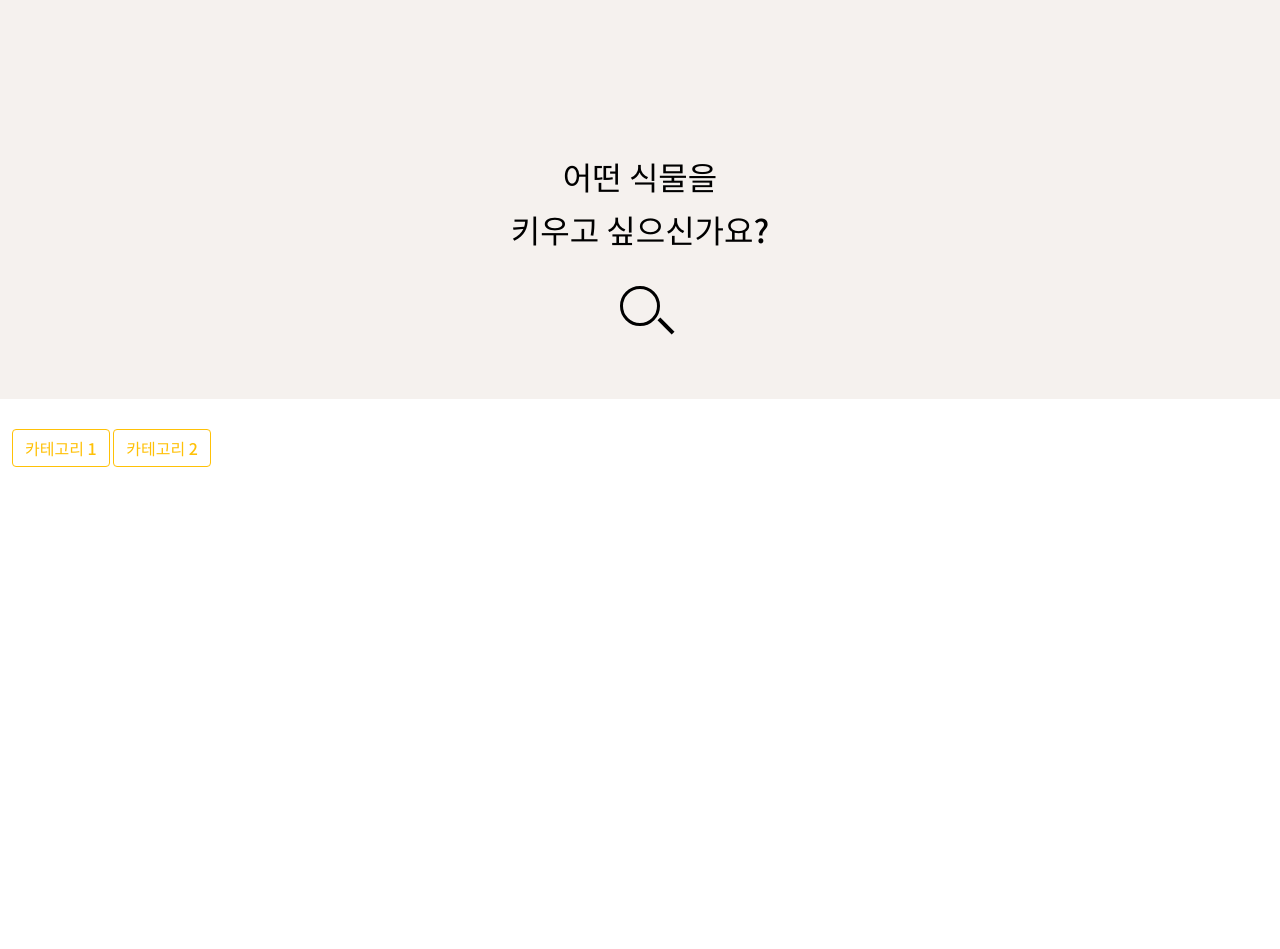
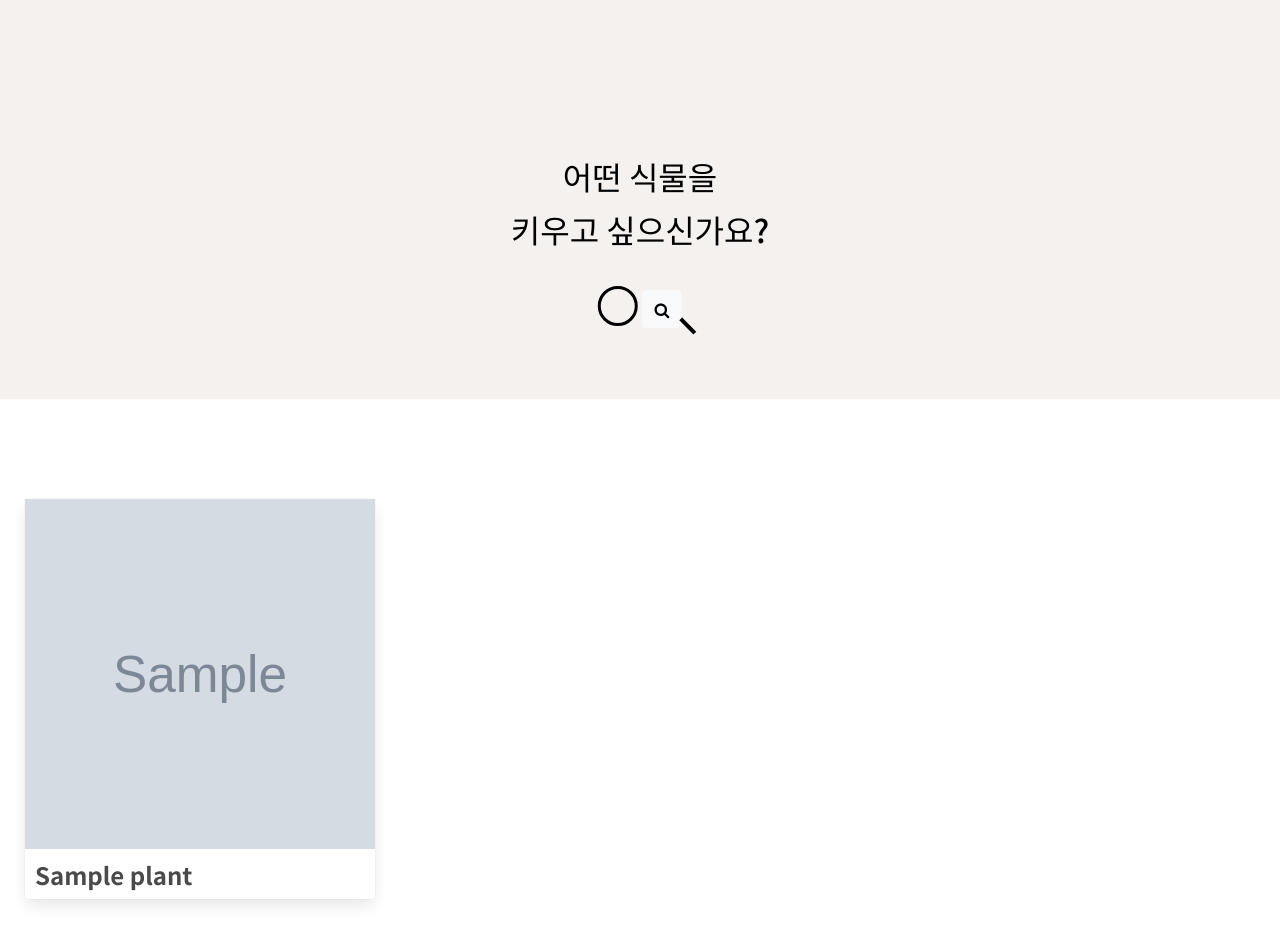
Before and after one commit to hyemco/hh99-mini_project, a Flask app: template templates/index.html in a window 1280 px wide; the page is wider, and only the part inside the window is pictured. Shown: the part 81-1030 px from the top of that part. Before the commit the page ends 548 px from the top of that part, so only its background shows below. Run offline with Flask 2, Linux system fonts and the light colour scheme; the template is opened without the code that fills it: most values are stand-ins (such as "Sample title", 1, 10 or a date in 2020); grey boxes marked "Sample" are stand-in pictures; a database or web service that is not in the repository returns one stand-in record (values such as "Sample title"); data that the repository does not hold is empty; some libraries are stand-ins or nearby versions.

Commit message:
로그인 완료/메인페이지 수정

```diff
--- a/app.py
+++ b/app.py
@@ -5,7 +5,6 @@ import hashlib
 from flask import Flask, render_template, jsonify, request, redirect, url_for
 from werkzeug.utils import secure_filename
 from datetime import datetime, timedelta
-
 
 app = Flask(__name__)
 app.config["TEMPLATES_AUTO_RELOAD"] = True
@@ -16,18 +15,18 @@ SECRET_KEY = 'SPARTA'
 # 서버용 mongodb
 client = MongoClient('3.35.17.197', 27017, username="test", password="test")
 
-# 로컬용 mongodb
+# 로컬호스트용 mongodb
 # client = MongoClient('localhost', 27017)
 db = client.dbmini_project
 
-
 @app.route('/')
 def home():
+    plant_card = list(db.plants.find({}, {'_id':False}).limit(30))
     token_receive = request.cookies.get('mytoken')
     try:
         payload = jwt.decode(token_receive, SECRET_KEY, algorithms=['HS256'])
 
-        return render_template('index.html')
+        return render_template('index.html', plant_card=plant_card)
     except jwt.ExpiredSignatureError:
         return redirect(url_for("login", msg="로그인 시간이 만료되었습니다."))
     except jwt.exceptions.DecodeError:
@@ -40,9 +39,23 @@ def login():
     return render_template('login.html', msg=msg)
 
 
-# API - 로그인
+@app.route('/user/<username>')
+def user(username):
+    # 각 사용자의 프로필과 글을 모아볼 수 있는 공간
+    token_receive = request.cookies.get('mytoken')
+    try:
+        payload = jwt.decode(token_receive, SECRET_KEY, algorithms=['HS256'])
+        status = (username == payload["id"])  # 내 프로필이면 True, 다른 사람 프로필 페이지면 False
+
+        user_info = db.users.find_one({"username": username}, {"_id": False})
+        return render_template('user.html', user_info=user_info, status=status)
+    except (jwt.ExpiredSignatureError, jwt.exceptions.DecodeError):
+        return redirect(url_for("home"))
+
+
 @app.route('/sign_in', methods=['POST'])
 def sign_in():
+    # 로그인
     username_receive = request.form['username_give']
     password_receive = request.form['password_give']
 
@@ -51,8 +64,8 @@ def sign_in():
 
     if result is not None:
         payload = {
-         'id': username_receive,
-         'exp': datetime.utcnow() + timedelta(seconds=60 * 60 * 24)  # 로그인 24시간 유지
+            'id': username_receive,
+            'exp': datetime.utcnow() + timedelta(seconds=60 * 60 * 24)  # 로그인 24시간 유지
         }
         token = jwt.encode(payload, SECRET_KEY, algorithm='HS256').decode('utf-8')
 
@@ -62,22 +75,19 @@ def sign_in():
         return jsonify({'result': 'fail', 'msg': '아이디/비밀번호가 일치하지 않습니다.'})
 
 
-# API - 회원가입
 @app.route('/sign_up/save', methods=['POST'])
 def sign_up():
     username_receive = request.form['username_give']
     password_receive = request.form['password_give']
     password_hash = hashlib.sha256(password_receive.encode('utf-8')).hexdigest()
     doc = {
-        "username": username_receive,                               # 아이디
-        "password": password_hash,                                  # 비밀번호
-        "profile_name": username_receive,                           # 프로필 이름 기본값은 아이디
+        "username": username_receive,  # 아이디
+        "password": password_hash,  # 비밀번호
     }
     db.users.insert_one(doc)
     return jsonify({'result': 'success'})
 
 
-# API - 아이디 중복확인
 @app.route('/sign_up/check_dup', methods=['POST'])
 def check_dup():
     username_receive = request.form['username_give']
@@ -92,6 +102,7 @@ def listing():
     for card in plant_card:
         card['_id'] = str(card['_id'])
     return jsonify({'plant_card': plant_card})
+
 
 
 # # 상세 페이지 크롤링
--- a/static/main.css
+++ b/static/main.css
@@ -112,6 +112,7 @@ input::-webkit-calendar-picker-indicator {
     flex-direction: column;
     justify-content: center;
     align-items: center;
+    margin-bottom: 100px;
 }
 
 .search > h1 {
@@ -188,14 +189,15 @@ input::-webkit-calendar-picker-indicator {
 }
 
 .plant-list {
+    width: 1600px;
     display: flex;
     flex-wrap: wrap;
     margin-top: 20px;
-    justify-content: space-between;
+    justify-content: start;
 }
 
 .plant-list-item {
-    margin: 0 12px 30px 12px;
+    margin: 0 25px 50px 25px;
     height: 400px;
     width: 350px;
     border: transparent;
@@ -211,6 +213,7 @@ input::-webkit-calendar-picker-indicator {
     font-size: 1.5rem;
     font-weight: bolder;
     padding-left: 10px;
+
 }
 
 .more {
@@ -221,3 +224,10 @@ input::-webkit-calendar-picker-indicator {
     margin: 0 30px;
     margin-top: 35px;
 }
+
+/************** 검색했을때 하이라이트 **************/
+div.highlight > h3 {
+    background-color: #2da30a;
+    color: white;
+
+}
--- a/templates/index.html
+++ b/templates/index.html
@@ -30,7 +30,7 @@
         <script>
 	        // 로딩되자마자 리스트 보여주기
 	        $(document).ready(function () {
-				showLists()
+				{#showLists()#}
 	        });
 
             // 식물 리스트 보여주기
@@ -55,6 +55,39 @@
                 })
             }
         </script>
+
+        <!---------------------- 검색창 인식 (띄어쓰기 인식못함ㅠㅠ) ---------------------->
+        <script>
+            //검색용 식물 이름 리스트 만들기
+            let list = {{ plant_card|tojson }};
+            let card_list = [];
+
+            for (let i=0;i<list.length;i++) {
+                card_list.push(list[i]['title'])
+            }
+            console.log(card_list)
+
+
+            function search() {
+                let search = $("#input-word").val()
+                if (search == "") {
+                            // 빈 문자열이면 얼럿
+                    alert("검색어를 입력해주세요.")
+                    return
+                }
+                if (card_list.includes(search)) {
+                            // 리스트에있으면 그위치로 이동... 근데 해당하는 카드만 나타나게하고싶긴함
+                    $(`#plant-${search}`).addClass('highlight').siblings().removeClass('highlight');
+                    $(`#plant-${search}`)[0].scrollIntoView();
+
+                } else {
+                            // 리스트에 없으면 식물찾을수없습니다 라고
+                    alert("식물을 찾을 수 없습니다.")
+                    return
+                }
+            }
+        </script>
+
 </head>
 <body>
     <!---------------------- navbar ---------------------->
@@ -64,9 +97,9 @@
 			    <img src="../static/img/logo.png" alt="logo">
 			    <span class="logo_span">SHARE<br>GARDEN</span>
 		    </a>
-		    <div class="logout-btn">
-			    <button class="level-item button is-sparta is-outlined">Logout</button>
-		    </div>
+{#		    <div class="logout-btn">#}
+{#			    <button class="level-item button is-sparta is-outlined">Logout</button>#}
+{#		    </div>#}
 	    </div>
     </nav>
 
@@ -77,22 +110,38 @@
 				<h1>어떤 식물을</h1>
 				<h1>키우고 싶으신가요?</h1>
 				<div class="search-box">
-					<input type="text" placeholder="식물 이름을 입력하세요." required>
+					<input type="search" id="input-word" placeholder="식물 이름을 입력하세요." required>
+					<button class="btn btn-light" onclick="search()"><i class="fa fa-search"></i></button>
 				</div>
 			</div>
 		</div>
 	</section>
 
-	<!---------------------- category & list ---------------------->
+	<!---------------------- category  ---------------------->
     <section class="plant-list-section">
-	    <div class="category">
-		    <ul class="category_list">
-			    <button type="button" class="btn btn-outline-warning">카테고리 1</button>
-			    <button type="button" class="btn btn-outline-warning">카테고리 2</button>
-		    </ul>
-	    </div>
+{#	    <div class="category">#}
+{#		    <ul class="category_list">#}
+{#			    <button type="button" class="btn btn-outline-warning">카테고리 1</button>#}
+{#			    <button type="button" class="btn btn-outline-warning">카테고리 2</button>#}
+{#		    </ul>#}
+{#	    </div>#}
 
-	    <div class="plant-list" id="plant-box"></div>
+
+    <!----------------------  list ---------------------->
+{#    원래 검색기능만 추가하려고했는데, 강의에 있는 내용은 jinja2를 이용한 검색기능이였습니다. #}
+{#    jinja2를 이용해서 검색하는걸 구현하려면 식물 리스트를 불러오는 코드도 jinja2를 이용해야합니다.#}
+{#    그래서 리스트 불러오는 코드도 jinja2로 변경했습니다. #}
+
+    {#	이건원래코드    <div class="plant-list" id="plant-box"></div>#}
+
+        <div class="plant-list" id="plant-box">
+            {% for plant in plant_card %}
+                <div class="card plant-list-item" id="plant-{{ plant.title }}">
+                    <a href="/detail"><img class="plant-img" src="{{ plant.image }}"></a>
+                    <h3 class="plant-title">{{ plant.title }}</h3>
+                </div>
+            {% endfor %}
+        </div>
     </section>
 </body>
 </html>
```
